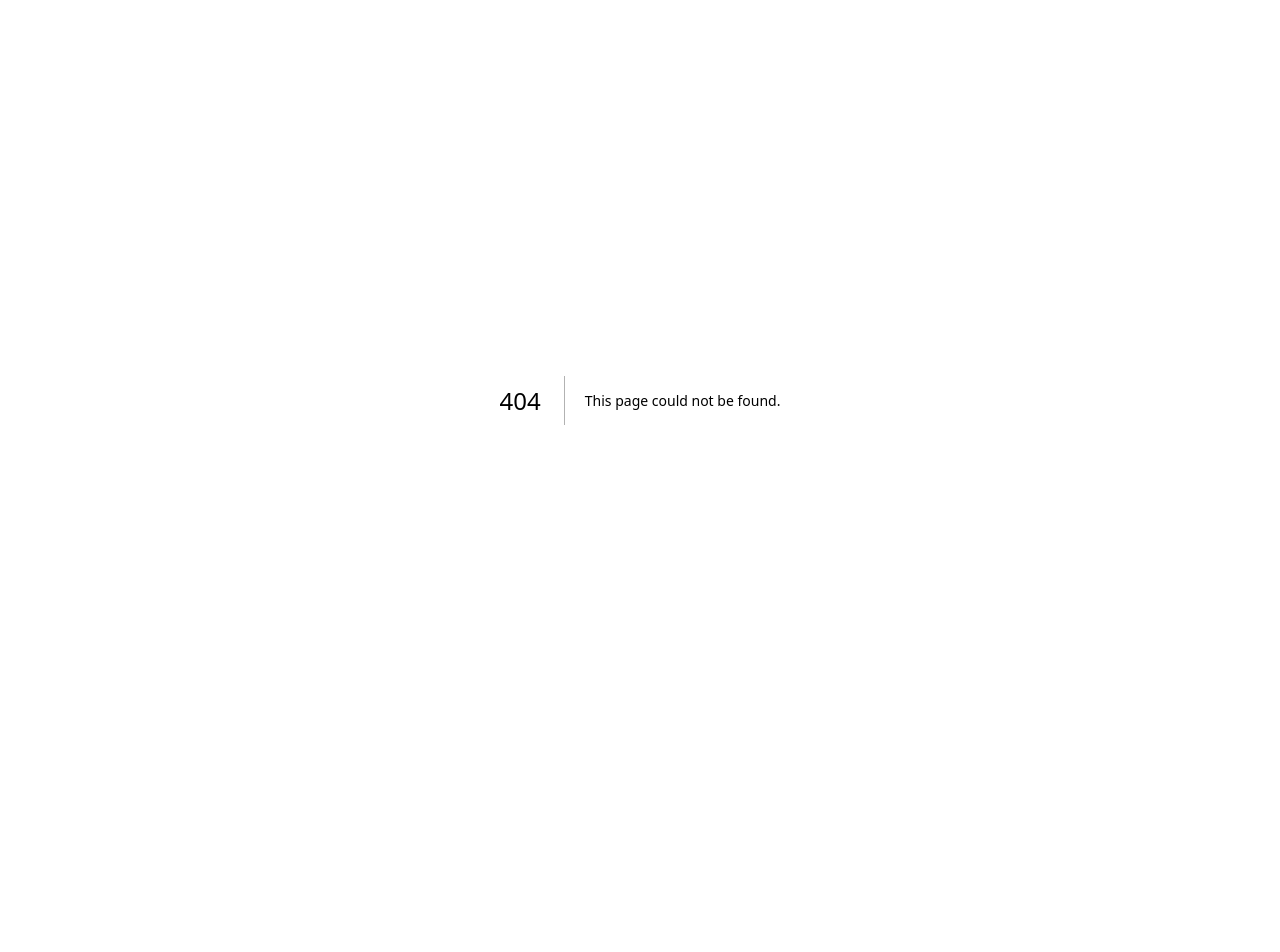
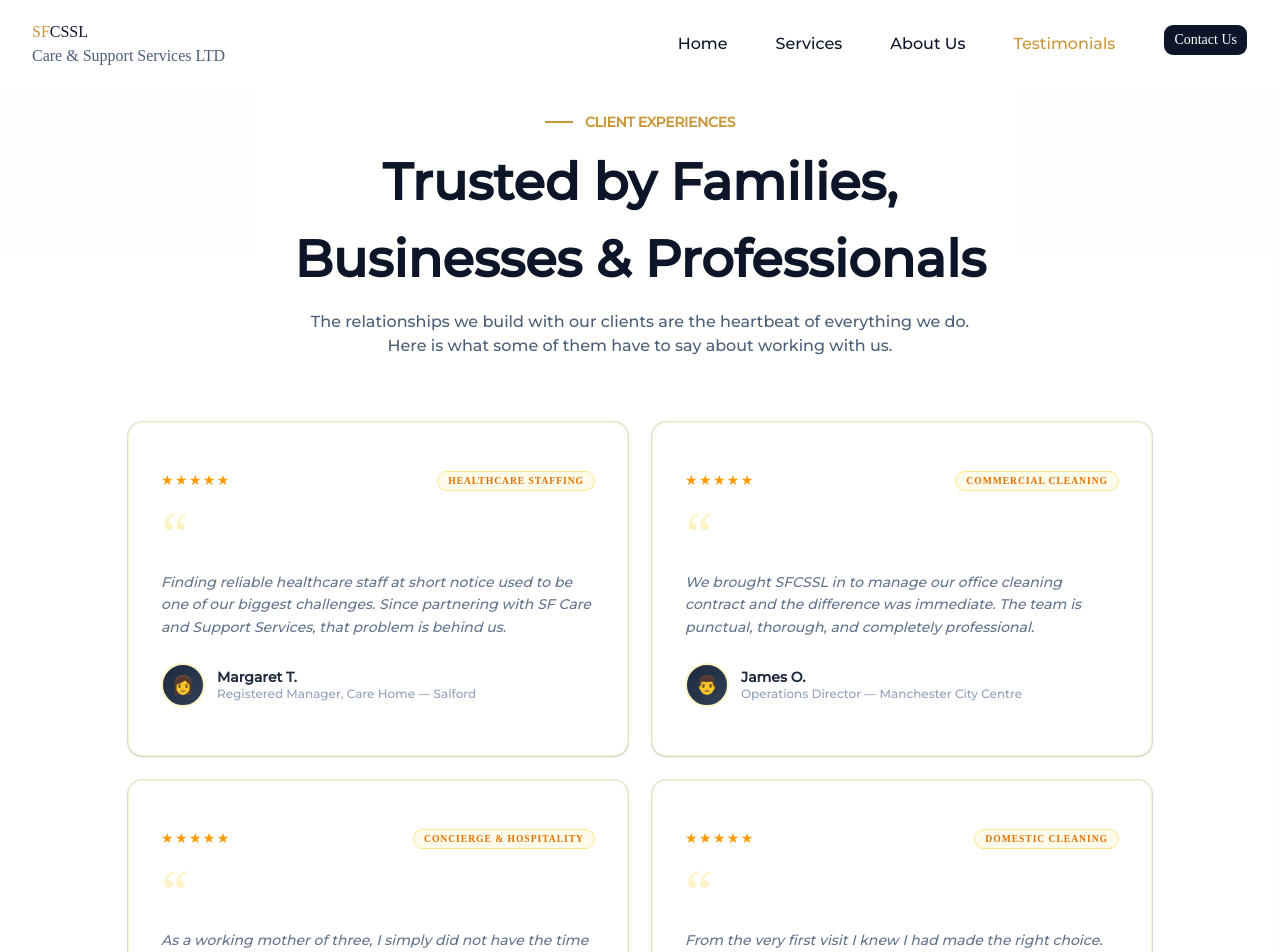
Before and after one commit to theNubiadev/sfcssl, a Next.js app: page /testimonials in a window 1280 px wide. Before the commit this address had no page. Shown: the top 952 px of the page. Before the commit the page ends 800 px from the top, so only its background shows below. Built offline with nearby package versions, Linux system fonts and the light colour scheme.

Commit message:
feat: add Testimonials component with client experiences for enhanced user engagement

```diff
--- /dev/null
+++ b/app/testimonials/page.tsx
@@ -0,0 +1,163 @@
+import { Card, CardContent } from "@/components/ui/card";
+import { Badge } from "@/components/ui/badge";
+import { cn } from "@/lib/utils";
+import Navbar from "@/components/Navbar";
+import Footer from "@/components/Footer";
+
+
+
+interface Testimony {
+  stars?: number;
+  service: string;
+  description: string;
+  author: {
+    name: string;
+    role: string;
+    avatar?: string;
+  };
+}
+
+const TESTIMONIALS: Testimony[] = [
+  {
+    service: "Healthcare Staffing",
+    description:
+      "Finding reliable healthcare staff at short notice used to be one of our biggest challenges. Since partnering with SF Care and Support Services, that problem is behind us.",
+    author: {
+      name: "Margaret T.",
+      role: "Registered Manager, Care Home — Salford",
+      avatar: "👩",
+    },
+  },
+  {
+    service: "Commercial Cleaning",
+    description:
+      "We brought SFCSSL in to manage our office cleaning contract and the difference was immediate. The team is punctual, thorough, and completely professional.",
+    author: {
+      name: "James O.",
+      role: "Operations Director — Manchester City Centre",
+      avatar: "👨",
+    },
+  },
+  {
+    service: "Concierge & Hospitality",
+    description:
+      "As a working mother of three, I simply did not have the time or energy to keep on top of everything at home. The concierge team has been an absolute blessing.",
+    author: {
+      name: "Amara S.",
+      role: "Working Parent & Private Client — Trafford",
+      avatar: "👩",
+    },
+  },
+  {
+    service: "Domestic Cleaning",
+    description:
+      "From the very first visit I knew I had made the right choice. My cleaner is punctual, careful with my belongings, and does an outstanding job every single time.",
+    author: {
+      name: "Patricia A.",
+      role: "Retired Client — Stockport",
+      avatar: "👵",
+    },
+  },
+];
+
+function TestimonialCard({ stars = 5, service, description, author }: Testimony) {
+  return (
+    <Card
+      className={cn(
+        "relative bg-white rounded-xl border border-amber-100 shadow-sm",
+        "transition-all duration-300 ease-out",
+        "hover:-translate-y-1 hover:shadow-lg hover:border-amber-300",
+      )}
+    >
+      <CardContent className="p-8">
+        {/* Top row — stars + service badge */}
+        <div className="flex items-start justify-between mb-5">
+          <span className="text-amber-500 tracking-widest text-sm">
+            {"★".repeat(stars)}{"☆".repeat(5 - stars)}
+          </span>
+          <Badge
+            variant="secondary"
+            className="text-[0.6rem] font-semibold tracking-widest uppercase
+                       bg-amber-50 text-amber-600 border border-amber-200
+                       rounded-full px-2.5 py-0.5 hover:bg-amber-50"
+          >
+            {service}
+          </Badge>
+        </div>
+
+        {/* Decorative quote mark */}
+        <span
+          aria-hidden="true"
+          className="font-serif text-6xl text-amber-100 leading-none block -mt-2 mb-2 select-none"
+        >
+          &ldquo;
+        </span>
+
+        {/* Quote text */}
+        <p className="text-sm text-slate-500 leading-relaxed italic mb-6 font-mont">
+          {description}
+        </p>
+
+        {/* Author */}
+        <div className="flex items-center gap-3">
+          <div className="w-11 h-11 rounded-full shrink-0 flex items-center justify-center
+                          text-lg bg-linear-to-br from-slate-800 to-slate-700 border-2 border-amber-100">
+            {author.avatar ?? author.name.charAt(0)}
+          </div>
+          <div>
+            <p className="text-sm font-semibold text-slate-800 leading-none font-mont">
+              {author.name}
+            </p>
+            <p className="text-xs text-slate-400 mt-1 leading-none font-mont">
+              {author.role}
+            </p>
+          </div>
+        </div>
+      </CardContent>
+    </Card>
+  );
+}
+
+export default function Testimonials() {
+  return (
+<>
+    <Navbar />
+    <section className="bg-[#fdf8f0]/10 py-28 px-[6%]">
+
+      {/* Section heading */}
+      <div className="flex flex-col items-center justify-center mb-16">
+        <div className="text-center">
+          <div className="flex items-center justify-center gap-3 mb-3">
+            <span className="w-7 h-0.5 bg-sub" />
+            <h4 className="font-semibold tracking-tight text-sub uppercase font-mont text-sm">
+              Client Experiences
+            </h4>
+          </div>
+
+          <h2 className="font-mont text-[clamp(2.2rem,4vw,3.2rem)] leading-normal text-main font-bold">
+            Trusted by Families,
+            <br />
+            <span>Businesses &amp; Professionals</span>
+          </h2>
+
+          <p className="max-w-2xl mx-auto font-mont text-light mt-3">
+            The relationships we build with our clients are the heartbeat of
+            everything we do. Here is what some of them have to say about
+            working with us.
+          </p>
+        </div>
+      </div>
+
+      {/* Grid */}
+      <div className="grid grid-cols-1 md:grid-cols-2 gap-6 max-w-5xl mx-auto">
+        {TESTIMONIALS.map((t, i) => (
+          <TestimonialCard key={i} {...t} />
+        ))}
+      </div>
+
+    </section>
+
+<Footer />
+    </>
+  );
+}
```
